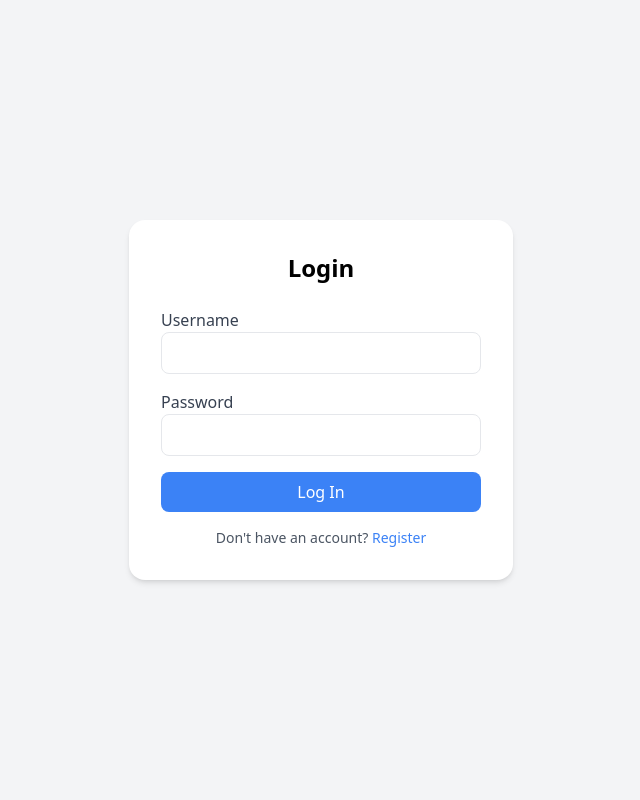
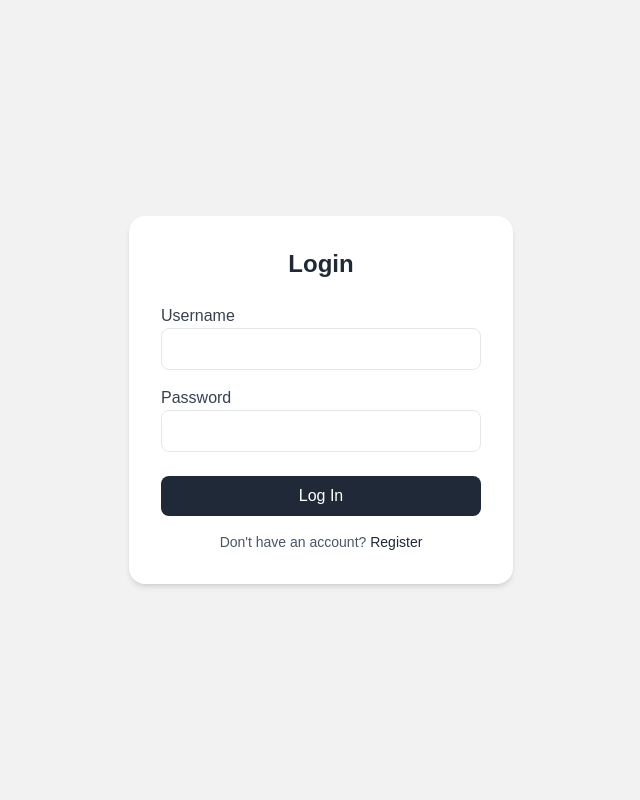
Before and after one commit to Mohhamadaminn/BlogProject_2, a Django app: page /accounts/login/ in a window 1280 px wide. Shown: the whole page, without its empty margins (319-959 px from the left). Run offline with Django 5.2, Linux system fonts and the light colour scheme; some libraries are stand-ins or nearby versions.

Commit message:
added a create post button and premission plus some changes on templates

```diff
--- a/blog/templates/blog/post_detail.html
+++ b/blog/templates/blog/post_detail.html
@@ -3,8 +3,8 @@
 {% block content %}
     <main>
         <div class="post">
-            <h2>{{ object.author }}</h2>
-            <p><strong>Date:</strong> {{ object.updated_at }}</p>
+            <h2>Author: {{ object.author }}</h2>
+            <p><strong>Date Created:</strong> {{ object.created_at }}</p>
             <p><strong>Title:</strong> {{ object.title }}</p>
             <p>{{ object.content }}</p>
         </div>
--- a/blog/templates/blog/posts_list.html
+++ b/blog/templates/blog/posts_list.html
@@ -5,7 +5,7 @@
 <main>
     {% for post in object_list %}
           <div class="post">
-            <h2>{{ post.title }}</h2>
+            <h2>Title: {{ post.title }}</h2>
             <p><strong>Last Updated: </strong>{{ post.updated_at }}</p>
             <p>{{ post.content|truncatewords:2 }}</p>
             <p><a style="text-decoration: none" href="{% url 'post_detail' slug=post.slug %}">Read More</a></p>
--- a/templates/_base.html
+++ b/templates/_base.html
@@ -76,6 +76,9 @@
         <div style="display: flex; align-items: center; gap: 10px;">
           {% if user.is_authenticated %}
             <span>Welcome, {{ user.username }}!</span>
+            <a href="{% url 'post_create' %}">
+              <button type="button">Create Post</button>
+            </a>
             <form action="{% url 'logout' %}" method="POST" style="margin: 0;">
               {% csrf_token %}
               <button type="submit">Logout</button>
--- a/templates/registration/login.html
+++ b/templates/registration/login.html
@@ -4,32 +4,55 @@
     <meta charset="UTF-8">
     <title>Login</title>
     <script src="https://cdn.tailwindcss.com"></script>
+    <style>
+      body {
+        font-family: Arial, sans-serif;
+      }
+    </style>
 </head>
-<body class="bg-gray-100 flex items-center justify-center h-screen">
+<body class="bg-[#f2f2f2] flex items-center justify-center min-h-screen">
+
   <div class="bg-white p-8 rounded-2xl shadow-md w-full max-w-sm">
-        <h2 class="text-2xl font-bold mb-6 text-center">Login</h2>
+      <h2 class="text-2xl font-bold mb-6 text-center text-gray-800">Login</h2>
+
+      {% if form.errors %}
+      <div class="mb-4 bg-red-100 text-red-700 px-4 py-2 rounded-lg text-sm">
+          <ul class="list-disc list-inside">
+              {% for field in form %}
+                  {% for error in field.errors %}
+                      <li>{{ error }}</li>
+                  {% endfor %}
+              {% endfor %}
+              {% for error in form.non_field_errors %}
+                  <li>{{ error }}</li>
+              {% endfor %}
+          </ul>
+      </div>
+      {% endif %}
 
       <form method="post" action="{% url 'login' %}">
           {% csrf_token %}
 
           <div class="mb-4">
               <label class="block text-gray-700">Username</label>
-                <input type="text" name="username" class="w-full px-4 py-2 border rounded-lg focus:outline-none focus:ring-2 focus:ring-blue-400" required>
+              <input type="text" name="username" class="w-full px-4 py-2 border rounded-lg focus:outline-none focus:ring-2 focus:ring-gray-700" required>
           </div>
 
-            <div class="mb-4">
+          <div class="mb-6">
               <label class="block text-gray-700">Password</label>
-                <input type="password" name="password" class="w-full px-4 py-2 border rounded-lg focus:outline-none focus:ring-2 focus:ring-blue-400" required>
+              <input type="password" name="password" class="w-full px-4 py-2 border rounded-lg focus:outline-none focus:ring-2 focus:ring-gray-700" required>
           </div>
 
-            <button type="submit" class="w-full bg-blue-500 text-white py-2 rounded-lg hover:bg-blue-600 transition duration-200">
+          <button type="submit" class="w-full bg-gray-800 text-white py-2 rounded-lg hover:bg-gray-900 transition duration-200">
               Log In
           </button>
       </form>
 
       <p class="mt-4 text-center text-sm text-gray-600">
-            Don't have an account? <a href="{% url 'signup' %}" class="text-blue-500 hover:underline">Register</a>
+          Don't have an account?
+          <a href="{% url 'signup' %}" class="text-gray-800 hover:underline">Register</a>
       </p>
   </div>
+
 </body>
 </html>
```
Also changed, not shown: blog/forms.py (+8 -2 lines), blog/views.py (+7 -2 lines). Lines whose indentation alone changed are shown as unchanged.
